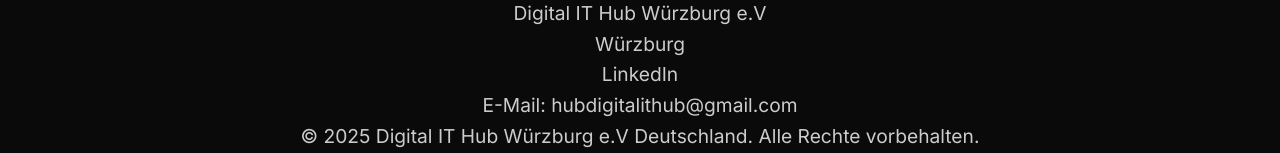
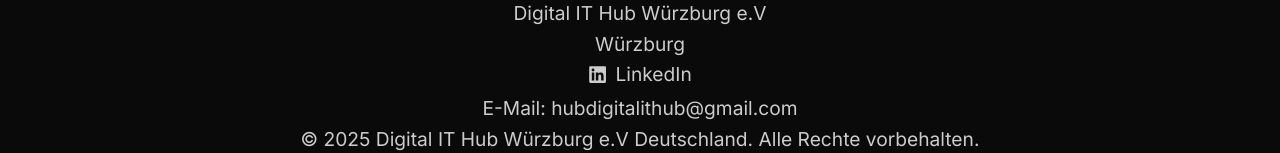
Before and after one commit to yarinka82/Digital-IT-Hub-in-Wurzburg, a Next.js app: page / in a window 1280 px wide. Shown: the part 1280-1433 px from the top of the page. Built offline with nearby package versions, Linux system fonts and the light colour scheme.

Commit message:
Add LinkedIn icon to footer

```diff
--- a/src/components/Footer.tsx
+++ b/src/components/Footer.tsx
@@ -1,4 +1,5 @@
 import Link from "next/link";
+import { FaLinkedin } from "react-icons/fa";
 
 export default function Footer() {
   return (
@@ -10,7 +11,7 @@ export default function Footer() {
       <div>
        <p>Digital IT Hub Würzburg e.V</p>
        <p>Würzburg</p>
-       <p><a href="https://www.linkedin.com/groups/10076160/" target="_blank" rel="noopener noreferrer">LinkedIn</a></p>
+       <p><a href="https://www.linkedin.com/groups/10076160/" target="_blank" rel="noopener noreferrer" className="inline-flex items-center gap-2"><FaLinkedin /> LinkedIn</a></p>
        <p>E-Mail: <a href="mailto:hubdigitalithub@gmail.com">hubdigitalithub@gmail.com</a></p>
       </div>
        <p>© 2025 Digital IT Hub Würzburg e.V Deutschland. Alle Rechte vorbehalten.</p>
```
